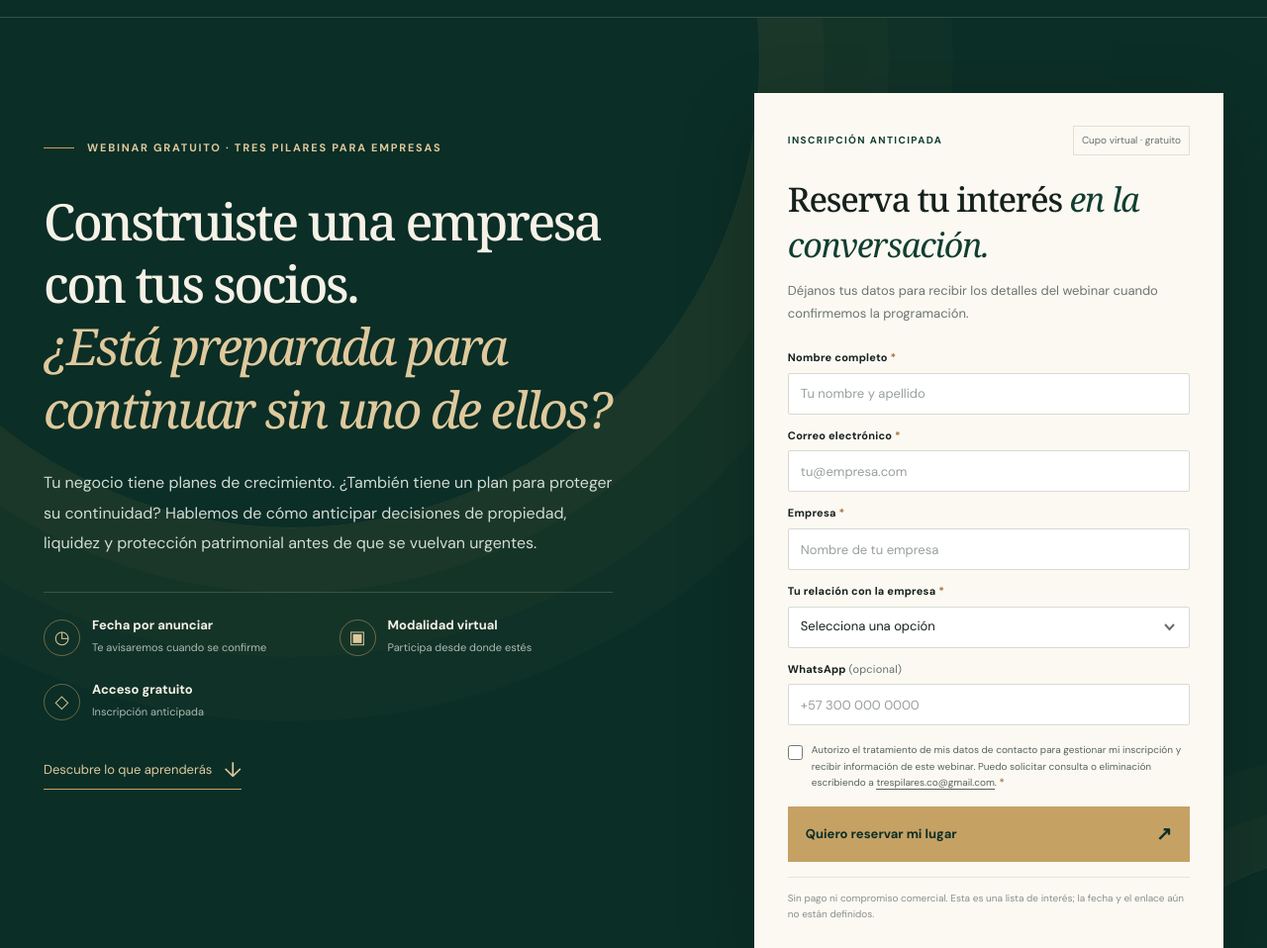
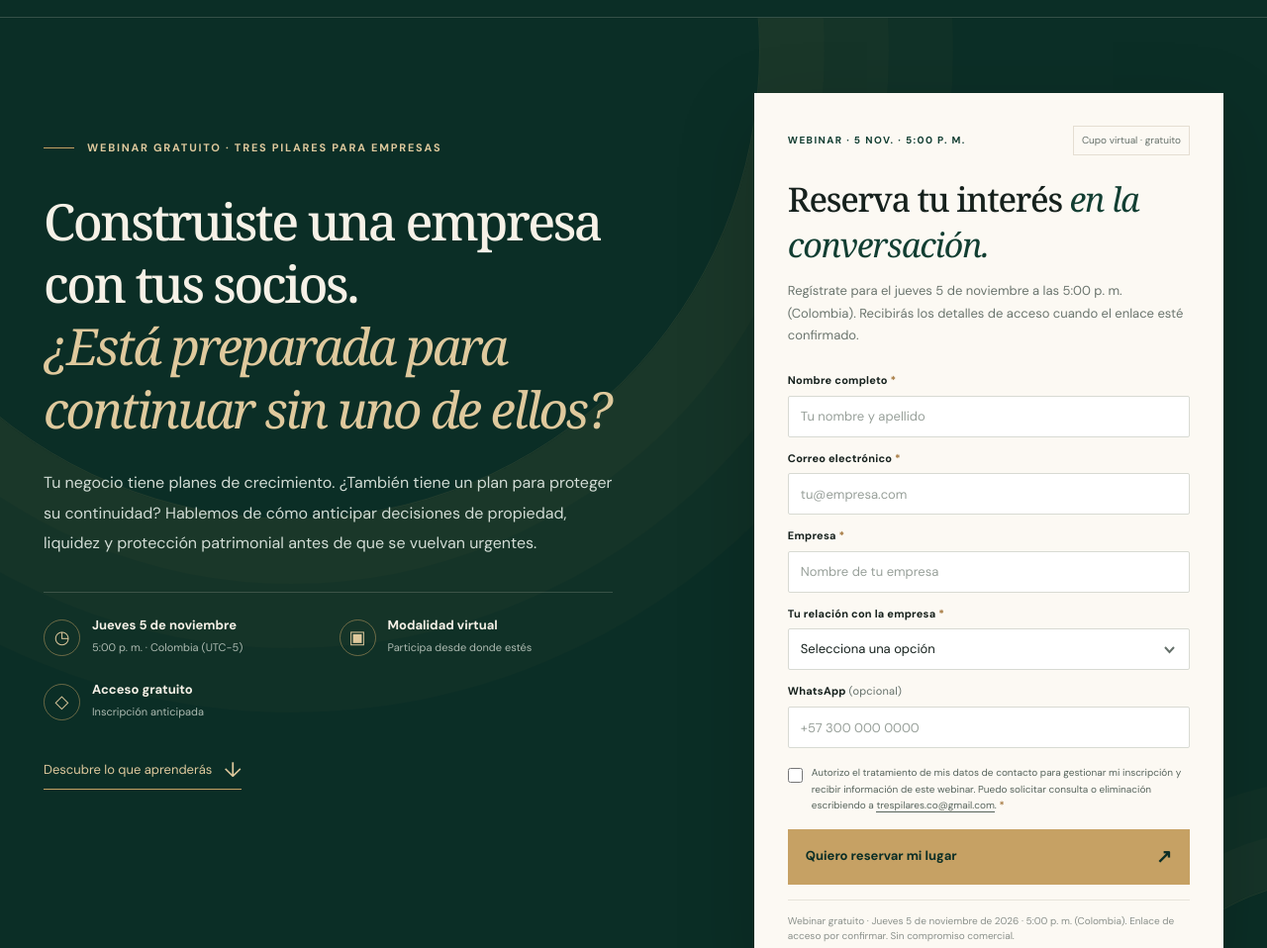
Before and after one commit to juandaes21/trespilares.co, a website: page public/webinar-vida-socios/index.html in a window 1280 px wide. Shown: the part 65-1023 px from the top of the page at 99% size. Drawn offline with Linux system fonts and the light colour scheme.

Commit message:
content: set Vida Socios webinar for 5 Nov 2026 at 5pm Colombia

```diff
--- a/public/webinar-vida-socios/index.html
+++ b/public/webinar-vida-socios/index.html
@@ -4,10 +4,10 @@
   <meta charset="utf-8">
   <meta name="viewport" content="width=device-width, initial-scale=1">
   <meta name="theme-color" content="#0B2E26">
-  <meta name="description" content="Webinar gratuito de Tres Pilares para empresarios: continuidad empresarial, sucesión, acuerdos entre socios y cómo funciona la protección Vida Socios. Inscribe tu interés.">
+  <meta name="description" content="Webinar gratuito Vida Socios de Tres Pilares. Jueves 5 de noviembre de 2026, 5:00 p. m., hora de Colombia. Continuidad y protección empresarial.">
   <meta property="og:type" content="website">
   <meta property="og:title" content="Vida Socios: ¿tu empresa está preparada para continuar? | Tres Pilares">
-  <meta property="og:description" content="Una conversación para empresarios sobre continuidad del negocio, protección de socios y planeación patrimonial. Inscripción anticipada gratuita.">
+  <meta property="og:description" content="Jueves 5 de noviembre de 2026 a las 5:00 p. m. (Colombia). Webinar gratuito para empresarios sobre continuidad, socios y patrimonio.">
   <meta property="og:url" content="https://trespilares.co/webinar-vida-socios/">
   <link rel="canonical" href="https://trespilares.co/webinar-vida-socios/">
   <link rel="icon" href="/favicon.svg" type="image/svg+xml">
@@ -41,16 +41,16 @@
           <h1 id="titulo-principal">Construiste una empresa con tus socios.<br><em>¿Está preparada para continuar sin uno de ellos?</em></h1>
           <p class="hero-lead">Tu negocio tiene planes de crecimiento. ¿También tiene un plan para proteger su continuidad? Hablemos de cómo anticipar decisiones de propiedad, liquidez y protección patrimonial antes de que se vuelvan urgentes.</p>
           <div class="event-facts" aria-label="Información del webinar">
-            <div class="event-fact"><span class="fact-icon" aria-hidden="true">◷</span><span><b>Fecha por anunciar</b><small>Te avisaremos cuando se confirme</small></span></div>
+            <div class="event-fact"><span class="fact-icon" aria-hidden="true">◷</span><span><b><time datetime="2026-11-05T17:00:00-05:00">Jueves 5 de noviembre</time></b><small>5:00 p. m. · Colombia (UTC−5)</small></span></div>
             <div class="event-fact"><span class="fact-icon" aria-hidden="true">▣</span><span><b>Modalidad virtual</b><small>Participa desde donde estés</small></span></div>
             <div class="event-fact"><span class="fact-icon" aria-hidden="true">◇</span><span><b>Acceso gratuito</b><small>Inscripción anticipada</small></span></div>
           </div>
           <a class="hero-link" href="#aprenderas">Descubre lo que aprenderás <span aria-hidden="true">↓</span></a>
         </div>
         <aside class="registration-card" id="inscripcion" aria-labelledby="form-heading">
-          <div class="form-top"><span class="form-label">INSCRIPCIÓN ANTICIPADA</span><span class="form-counter">Cupo virtual · gratuito</span></div>
+          <div class="form-top"><span class="form-label">WEBINAR · 5 NOV. · 5:00 P. M.</span><span class="form-counter">Cupo virtual · gratuito</span></div>
           <h2 id="form-heading">Reserva tu interés <em>en la conversación.</em></h2>
-          <p>Déjanos tus datos para recibir los detalles del webinar cuando confirmemos la programación.</p>
+          <p>Regístrate para el jueves 5 de noviembre a las 5:00 p. m. (Colombia). Recibirás los detalles de acceso cuando el enlace esté confirmado.</p>
           <form id="webinar-form" novalidate>
             <div class="field"><label for="name">Nombre completo <span>*</span></label><input id="name" name="name" type="text" autocomplete="name" maxlength="120" placeholder="Tu nombre y apellido" required></div>
             <div class="field"><label for="email">Correo electrónico <span>*</span></label><input id="email" name="email" type="email" autocomplete="email" maxlength="200" placeholder="tu@empresa.com" required></div>
@@ -65,10 +65,10 @@
           <div id="form-success" class="form-success" hidden role="status" aria-live="polite">
             <div class="success-mark" aria-hidden="true">✓</div>
             <h3>Tu interés quedó registrado.</h3>
-            <p>Gracias por sumarte a esta conversación. Cuando definamos la fecha y el acceso al webinar, podremos contactarte al correo que registraste.</p>
+            <p>Gracias por registrarte al webinar del jueves 5 de noviembre de 2026 a las 5:00 p. m. (Colombia). El enlace de acceso se compartirá cuando esté disponible.</p>
             <a href="/" class="success-back">Conoce Tres Pilares ↗</a>
           </div>
-          <p class="form-fineprint">Sin pago ni compromiso comercial. Esta es una lista de interés; la fecha y el enlace aún no están definidos.</p>
+          <p class="form-fineprint">Webinar gratuito · Jueves 5 de noviembre de 2026 · 5:00 p. m. (Colombia). Enlace de acceso por confirmar. Sin compromiso comercial.</p>
         </aside>
       </div>
       <div class="shell hero-bottom"><span>UNA EMPRESA ES MÁS QUE SUS ACTIVOS.</span><span>ES UNA HISTORIA QUE MERECE CONTINUIDAD.</span></div>
@@ -129,13 +129,13 @@
     </section>
 
     <section class="section brand-section">
-      <div class="shell brand-grid"><div><div class="kicker">QUIÉNES ORGANIZAN</div><h2>Las grandes decisiones necesitan <em>más de una perspectiva.</em></h2><p>En Tres Pilares conectamos protección, construcción de capital y visión de largo plazo. Miramos primero la situación y los objetivos; después, las alternativas.</p><div class="team-names"><span>Giovanna Guazzo</span><span>Carolina Ospina</span><span>Juan David Escobar</span></div><p class="team-caption">Equipo Tres Pilares · La participación específica de los ponentes se comunicará junto con la fecha.</p></div><div class="brand-art" aria-label="Tres Pilares: Protege, Construye, Proyecta"><span class="art-caption">NUESTRA FORMA DE VER EL PATRIMONIO</span><div class="art-symbol" aria-hidden="true"><i></i><i></i><i></i></div><div class="art-words"><span>PROTEGE</span><span>CONSTRUYE</span><span>PROYECTA</span></div></div></div>
+      <div class="shell brand-grid"><div><div class="kicker">QUIÉNES ORGANIZAN</div><h2>Las grandes decisiones necesitan <em>más de una perspectiva.</em></h2><p>En Tres Pilares conectamos protección, construcción de capital y visión de largo plazo. Miramos primero la situación y los objetivos; después, las alternativas.</p><div class="team-names"><span>Giovanna Guazzo</span><span>Carolina Ospina</span><span>Juan David Escobar</span></div><p class="team-caption">Equipo Tres Pilares · La participación específica de los ponentes se comunicará al confirmar el programa.</p></div><div class="brand-art" aria-label="Tres Pilares: Protege, Construye, Proyecta"><span class="art-caption">NUESTRA FORMA DE VER EL PATRIMONIO</span><div class="art-symbol" aria-hidden="true"><i></i><i></i><i></i></div><div class="art-words"><span>PROTEGE</span><span>CONSTRUYE</span><span>PROYECTA</span></div></div></div>
     </section>
 
     <section class="section faq-section" aria-labelledby="faq-heading">
       <div class="shell faq-grid"><div><div class="kicker">PREGUNTAS FRECUENTES</div><h2 id="faq-heading">Antes de <em>inscribirte.</em></h2></div><div class="faq-list">
         <details><summary>¿El webinar tiene algún costo? <span aria-hidden="true">+</span></summary><p>No. La participación será gratuita y la inscripción anticipada no implica contratar ningún producto.</p></details>
-        <details><summary>¿Cuándo se realizará? <span aria-hidden="true">+</span></summary><p>La fecha y hora están por definir. Registramos tu interés para poder enviarte la información cuando la programación esté confirmada.</p></details>
+        <details><summary>¿Cuándo se realizará? <span aria-hidden="true">+</span></summary><p>El jueves 5 de noviembre de 2026 a las 5:00 p. m., hora de Colombia (UTC−5). El enlace para conectarte se comunicará una vez esté disponible.</p></details>
         <details><summary>¿Necesito tener una póliza o conocer de seguros? <span aria-hidden="true">+</span></summary><p>No. Partiremos de los conceptos esenciales. También es útil para empresas que ya tienen alguna cobertura y desean comprender cómo evaluarla dentro de un plan de continuidad.</p></details>
         <details><summary>¿La charla reemplaza una asesoría legal o tributaria? <span aria-hidden="true">+</span></summary><p>No. El contenido es educativo. La estructura de un acuerdo societario, su tratamiento tributario y las condiciones de una póliza requieren análisis de especialistas y documentación vigente.</p></details>
       </div></div>
```
